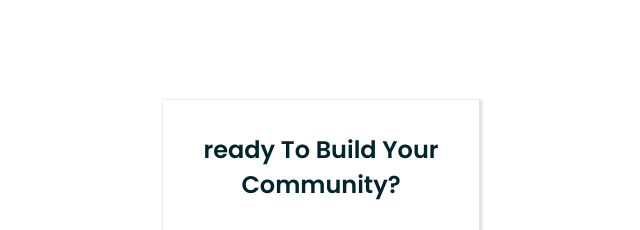
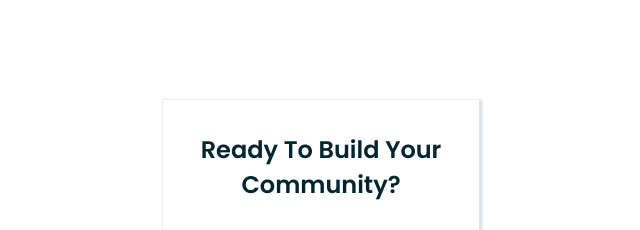
Before and after one commit to Savindushehan/Huddle-landing-page-with-alternating-feature-blocks, a plain HTML site: page index.html in a window 1280 px wide. Shown: the part 2520-2750 px from the top of the page, 319-959 px from the left. Drawn offline with nearby package versions, Linux system fonts and the light colour scheme; a web font is replaced by a local one.

Commit message:
change the heading

```diff
--- a/index.html
+++ b/index.html
@@ -53,7 +53,7 @@
                             <img src="images/illustration-your-users.svg" alt="users">
                         </div>
                         <div class="marge">
-                            <h1>ready To Build Your Community?</h1>
+                            <h1>Ready To Build Your Community?</h1>
                             <h2>Get Started For Free</h2>
                         </div>
                     </div>
```
